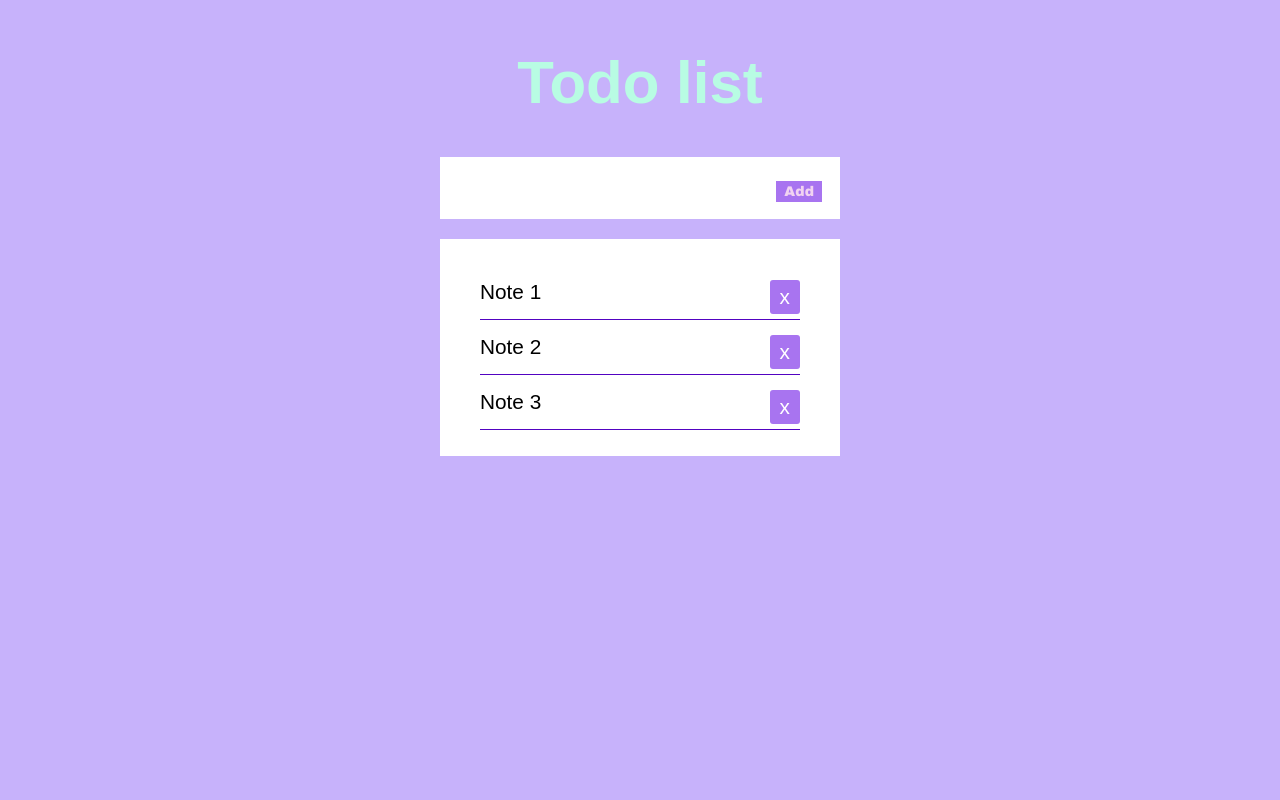
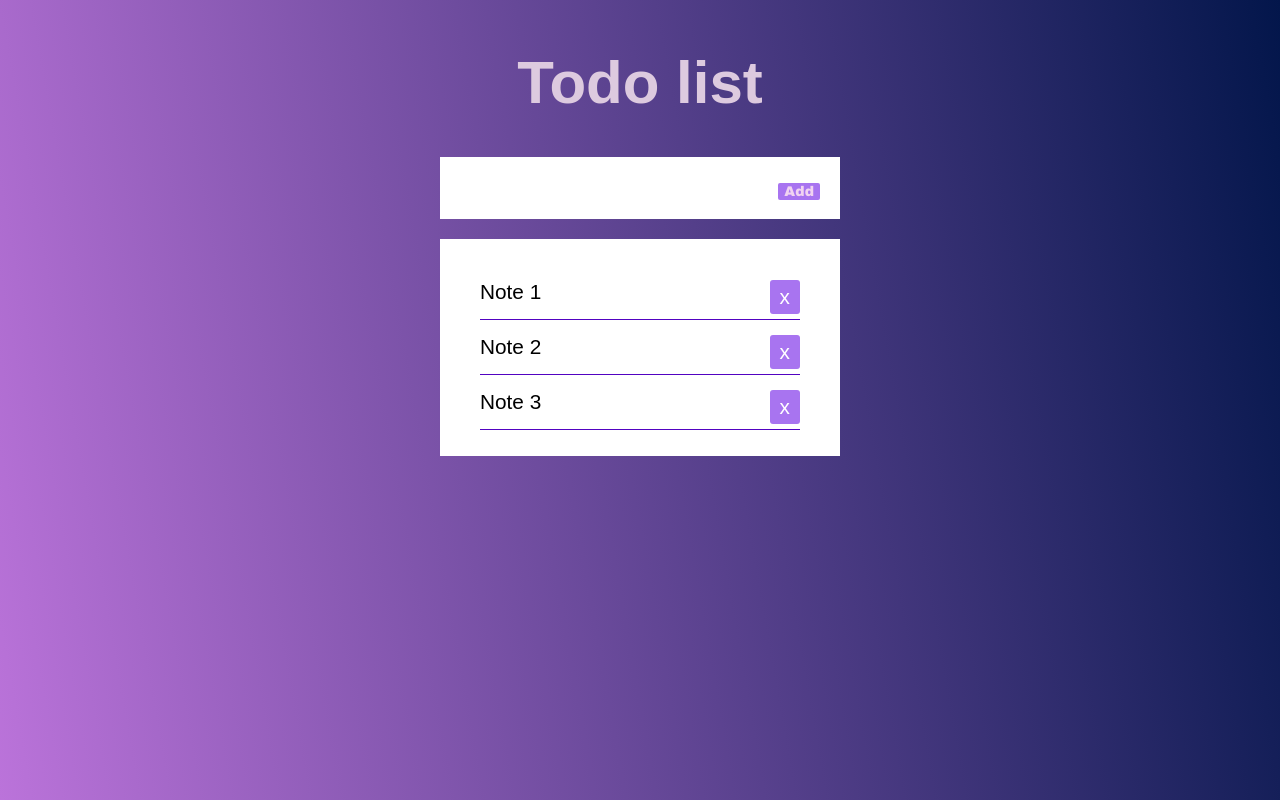
Before and after one commit to yellowwspring/new-todo-list, a plain HTML site: page index.html in a window 1280 px wide. Drawn offline with Linux system fonts and the light colour scheme.

```diff
--- a/new-todo-list-module/style.css
+++ b/style.css
@@ -1,6 +1,7 @@
 html {
-    background-color: #c7b2fb;
+    background-image: linear-gradient(80deg, #bb73da, #03164b);
     font-family: sans-serif;
+    min-height: 100vh;
 }
 
 .main-container {
@@ -14,7 +15,7 @@ html {
 
 h1 {
     font-size: 60px;
-    color: #b8fce3;
+    color: #ddcadf;
     text-align: center;
 
 }
@@ -61,8 +62,8 @@ li {
     font-family: "Arial Black";
     font-size: 14px;
     background-color: #a874f0;
-    border-bottom-left-radius: white;
-    padding: 3px 8px 3px 8px;
     border: none;
+    cursor: pointer;
+    border-radius: 2px;
 
 }
```
Also changed, not shown: index.html (renamed from new-todo-list-module/index.html), script.js (renamed from new-todo-list-module/script.js), 2 other files.
